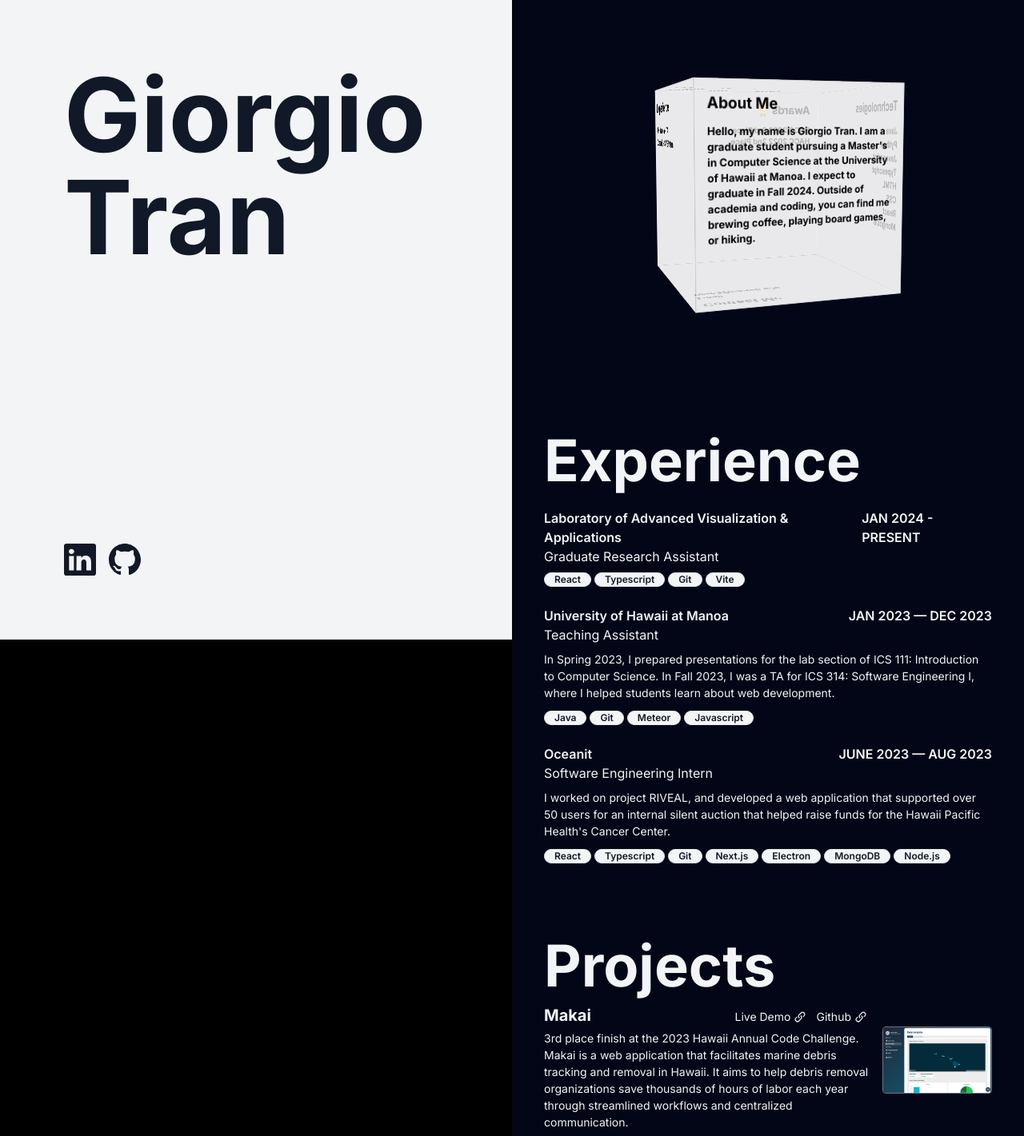
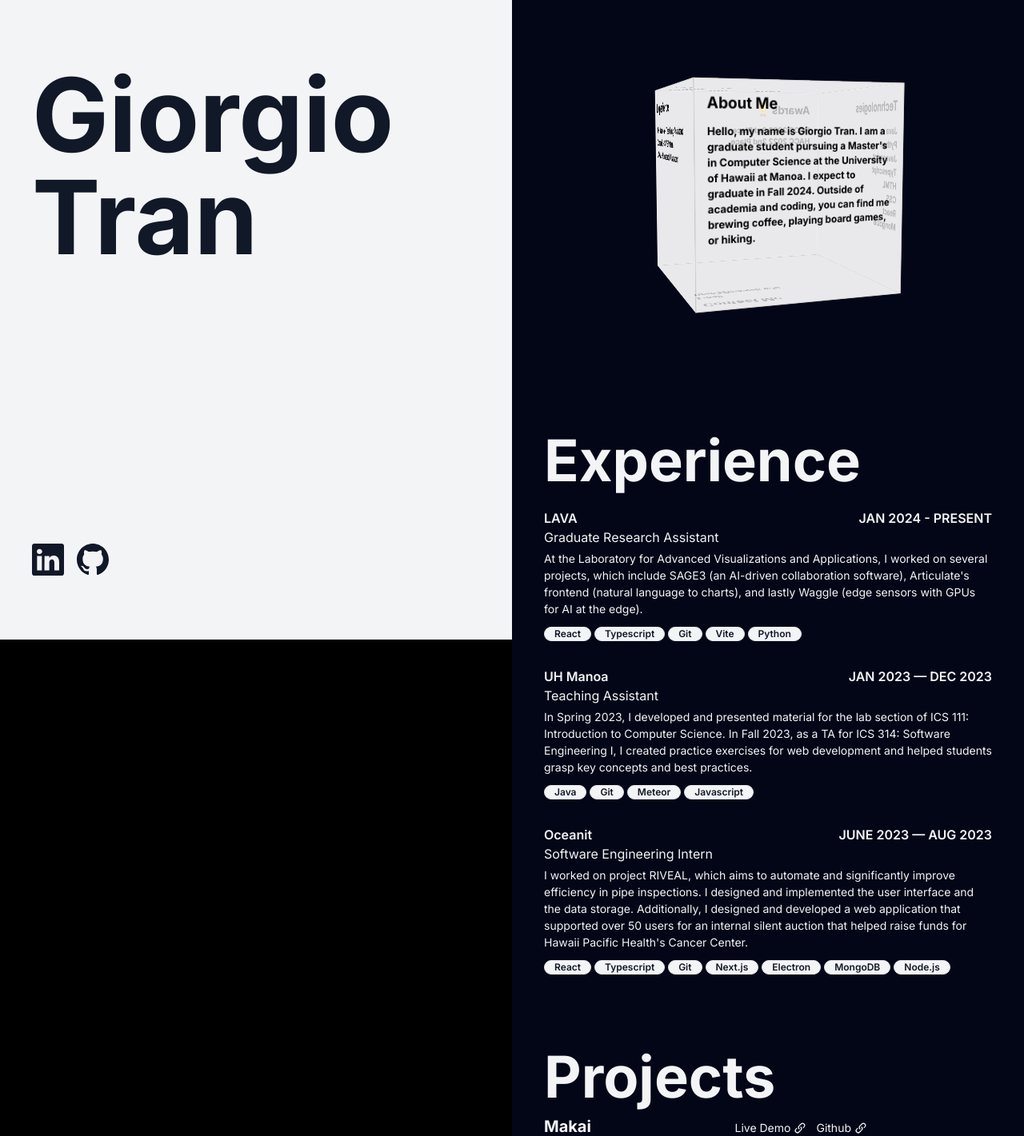
Before and after one commit to giorgio-tran/real-portfolio, a Next.js app in the folder portfolio/: page / in a window 1280 px wide. Shown: the top 1421 px of the page at 80% size. Built offline with nearby package versions, Linux system fonts and the light colour scheme.

Commit message:
Update portfolio

```diff
--- a/portfolio/src/app/components/Experience.jsx
+++ b/portfolio/src/app/components/Experience.jsx
@@ -7,8 +7,10 @@
         <div>{job.company}</div>
         <h1 className="flex justify-end">{job.date}</h1>
       </div>
-      <div className="mb-2">{job.position}</div>
-      {job.description && <div className="mb-3 text-sm leading-normal">{job.description}</div>}
+      <div className="mb-1">{job.position}</div>
+      {job.description && (
+        <div className="mb-3 text-sm leading-normal">{job.description}</div>
+      )}
       <div className="flex flex-wrap gap-1">
         {job.technologies.map((tech, index) => (
           <Pill key={index}>{tech}</Pill>
--- a/portfolio/src/app/data/experience.js
+++ b/portfolio/src/app/data/experience.js
@@ -2,21 +2,33 @@
   {
     date: "JAN 2024 - PRESENT",
     position: "Graduate Research Assistant",
-    company: "Laboratory of Advanced Visualization & Applications",
-    technologies: ["React", "Typescript", "Git", "Vite"]
+    company: "LAVA",
+    technologies: ["React", "Typescript", "Git", "Vite", "Python"],
+    description:
+      "At the Laboratory for Advanced Visualizations and Applications, I worked on several projects, which include SAGE3 (an AI-driven collaboration software), Articulate's frontend (natural language to charts), and lastly Waggle (edge sensors with GPUs for AI at the edge).",
   },
   {
     date: "JAN 2023 — DEC 2023",
     position: "Teaching Assistant",
-    company: "University of Hawaii at Manoa",
-    description: "In Spring 2023, I prepared presentations for the lab section of ICS 111: Introduction to Computer Science. In Fall 2023, I was a TA for ICS 314: Software Engineering I, where I helped students learn about web development.",
-    technologies: ["Java", "Git", "Meteor", "Javascript"]
+    company: "UH Manoa",
+    description:
+      "In Spring 2023, I developed and presented material for the lab section of ICS 111: Introduction to Computer Science. In Fall 2023, as a TA for ICS 314: Software Engineering I, I created practice exercises for web development and helped students grasp key concepts and best practices.",
+    technologies: ["Java", "Git", "Meteor", "Javascript"],
   },
   {
     date: "JUNE 2023 — AUG 2023",
     position: "Software Engineering Intern",
     company: "Oceanit",
-    description: "I worked on project RIVEAL, and developed a web application that supported over 50 users for an internal silent auction that helped raise funds for the Hawaii Pacific Health's Cancer Center.",
-    technologies: ["React", "Typescript", "Git", "Next.js", "Electron", "MongoDB", "Node.js"]
-  }
-]
+    description:
+      "I worked on project RIVEAL, which aims to automate and significantly improve efficiency in pipe inspections. I designed and implemented the user interface and the data storage. Additionally, I designed and developed a web application that supported over 50 users for an internal silent auction that helped raise funds for Hawaii Pacific Health's Cancer Center.",
+    technologies: [
+      "React",
+      "Typescript",
+      "Git",
+      "Next.js",
+      "Electron",
+      "MongoDB",
+      "Node.js",
+    ],
+  },
+];
--- a/portfolio/src/app/page.js
+++ b/portfolio/src/app/page.js
@@ -1,6 +1,6 @@
 "use client";
 import Link from "next/link";
-import { useState } from "react";
+import { useState, useRef, useEffect } from "react";
 import { experience } from "./data/experience";
 import { projects } from "./data/projects";
 import Experience from "./components/Experience";
@@ -12,40 +12,41 @@
     x: -5,
     y: 19,
   });
+  const touchStartRef = useRef({ x: 0, y: 0 });
+  const touchBoxRef = useRef(null);
+
+  useEffect(() => {
+    const preventScroll = (e) => {
+      e.preventDefault(); // Prevent default touch behavior (scrolling)
+    };
+
+    // Get the current element from the ref
+    const currentElement = touchBoxRef.current;
+
+    // Check if the element exists
+    if (currentElement) {
+      currentElement.addEventListener("touchstart", preventScroll, {
+        passive: false,
+      });
+
+      // Cleanup function to remove the event listener
+      return () => {
+        currentElement.removeEventListener("touchstart", preventScroll);
+      };
+    }
+  }, []);
 
   return (
     <main
       className={`flex bg-black min-h-screen flex-col ${
         isMouseDown ? `cursor-grabbing` : ""
       }`}
-      onMouseMove={(e) => {
-        if (isMouseDown) {
-          setRotateCube({
-            x: rotateCube.x + -e.movementY,
-            y: rotateCube.y + e.movementX,
-          });
-        }
-      }}
-      onMouseUp={() => {
-        // console.log("unclicked");
-        setIsMouseDown(false);
-      }}
-      onTouchMove={(e) => {
-        // console.log("touch move");
-        // console.log(e.touches[0]);
-        if (isMouseDown) {
-          setRotateCube({
-            x: rotateCube.x + -e.movementY,
-            y: rotateCube.y + e.movementX,
-          });
-        }
-      }}
-      onTouchEnd={() => {
-        setIsMouseDown(false);
-      }}
     >
-      <div className="overflow-hidden lg:min-h-screen lg:w-1/2 lg:fixed flex lg:flex-col justify-between lg:bg-gray-100 lg:text-gray-900 px-10 py-5 lg:py-20 lg:pl-20">
-        <Link href="/" className="text-4xl lg:text-9xl font-bold flex gap-1 lg:gap-0 lg:flex-col">
+      <div className="overflow-hidden lg:min-h-screen lg:w-1/2 lg:fixed flex lg:flex-col justify-between lg:bg-gray-100 lg:text-gray-900 px-10 py-5 lg:py-20">
+        <Link
+          href="/"
+          className="text-4xl lg:text-9xl font-bold flex gap-1 lg:gap-0 lg:flex-col"
+        >
           <div>Giorgio</div>
           <div>Tran</div>
         </Link>
@@ -64,7 +65,11 @@
               <path d="M0 1.146C0 .513.526 0 1.175 0h13.65C15.474 0 16 .513 16 1.146v13.708c0 .633-.526 1.146-1.175 1.146H1.175C.526 16 0 15.487 0 14.854V1.146zm4.943 12.248V6.169H2.542v7.225h2.401m-1.2-8.212c.837 0 1.358-.554 1.358-1.248-.015-.709-.52-1.248-1.342-1.248-.822 0-1.359.54-1.359 1.248 0 .694.521 1.248 1.327 1.248h.016zm4.908 8.212V9.359c0-.216.016-.432.08-.586.173-.431.568-.878 1.232-.878.869 0 1.216.662 1.216 1.634v3.865h2.401V9.25c0-2.22-1.184-3.252-2.764-3.252-1.274 0-1.845.7-2.165 1.193v.025h-.016a5.54 5.54 0 0 1 .016-.025V6.169h-2.4c.03.678 0 7.225 0 7.225h2.4" />
             </svg>
           </Link>
-          <Link href="https://github.com/giorgio-tran" target="_blank" rel="noreferrer noopener">
+          <Link
+            href="https://github.com/giorgio-tran"
+            target="_blank"
+            rel="noreferrer noopener"
+          >
             <svg
               xmlns="http://www.w3.org/2000/svg"
               fill="currentColor"
@@ -78,16 +83,51 @@
       </div>
 
       <div className="lg:w-1/2 lg:self-end px-10 bg-slate-950 text-gray-100">
-        <div className="flex justify-center items-center my-10 lg:my-20">
+        <div className="flex justify-center items-center my-20">
           <div
+            ref={touchBoxRef}
             className={`scene ${isMouseDown ? "" : `cursor-grab`}`}
             onMouseDown={() => {
               console.log("clicked");
               setIsMouseDown(true);
             }}
-            onTouchStart={() => {
-              console.log("touch start");
+            onMouseMove={(e) => {
+              if (isMouseDown) {
+                setRotateCube((prev) => ({
+                  x: prev.x + -e.movementY,
+                  y: prev.y + e.movementX,
+                }));
+              }
+            }}
+            onMouseUp={() => {
+              setIsMouseDown(false);
+            }}
+            onTouchMove={(e) => {
+              const touch = e.touches[0];
+              const deltaX = touch.clientX - touchStartRef.current.x;
+              const deltaY = touch.clientY - touchStartRef.current.y;
+
+              if (isMouseDown) {
+                setRotateCube((prev) => ({
+                  x: prev.x + -deltaY,
+                  y: prev.y + deltaX,
+                }));
+              }
+
+              // Update touch start coordinates for the next move
+              touchStartRef.current = { x: touch.clientX, y: touch.clientY };
+            }}
+            onTouchStart={(e) => {
+              e.preventDefault();
+              const touch = e.touches[0];
+              touchStartRef.current = { x: touch.clientX, y: touch.clientY };
               setIsMouseDown(true);
+            }}
+            onTouchEnd={() => {
+              setIsMouseDown(false);
+            }}
+            onMouseLeave={() => {
+              setIsMouseDown(false);
             }}
           >
             <div
@@ -136,8 +176,9 @@
                 <div className="w-full h-full text-sm p-4">
                   <h1 className="text-xl pb-3">Experience</h1>
                   <ul>
-                    <li>UH Manoa - TA</li>
+                    <li>UH Manoa - Teaching Assistant</li>
                     <li>Oceanit - SWE Intern</li>
+                    <li>LAVA - Research Assistant </li>
                   </ul>
                 </div>
               </div>
@@ -168,7 +209,7 @@
           <h1 className="text-4xl lg:text-7xl font-bold w-full mt-20 lg:mt-40 mb-2 lg:mb-3">
             Experience
           </h1>
-          <div className="py-3 flex flex-col gap-6">
+          <div className="py-3 flex flex-col gap-8">
             {experience.map((job, index) => (
               <Experience job={job} key={index} />
             ))}
@@ -178,7 +219,7 @@
           <h1 className="text-4xl lg:text-7xl font-bold w-full mt-20 mb-5 lg:mb-3">
             Projects
           </h1>
-          <div className="flex flex-col gap-8 lg:gap-6">
+          <div className="flex flex-col gap-8">
             {projects.map((project, index) => (
               <Project project={project} key={index} />
             ))}
```
